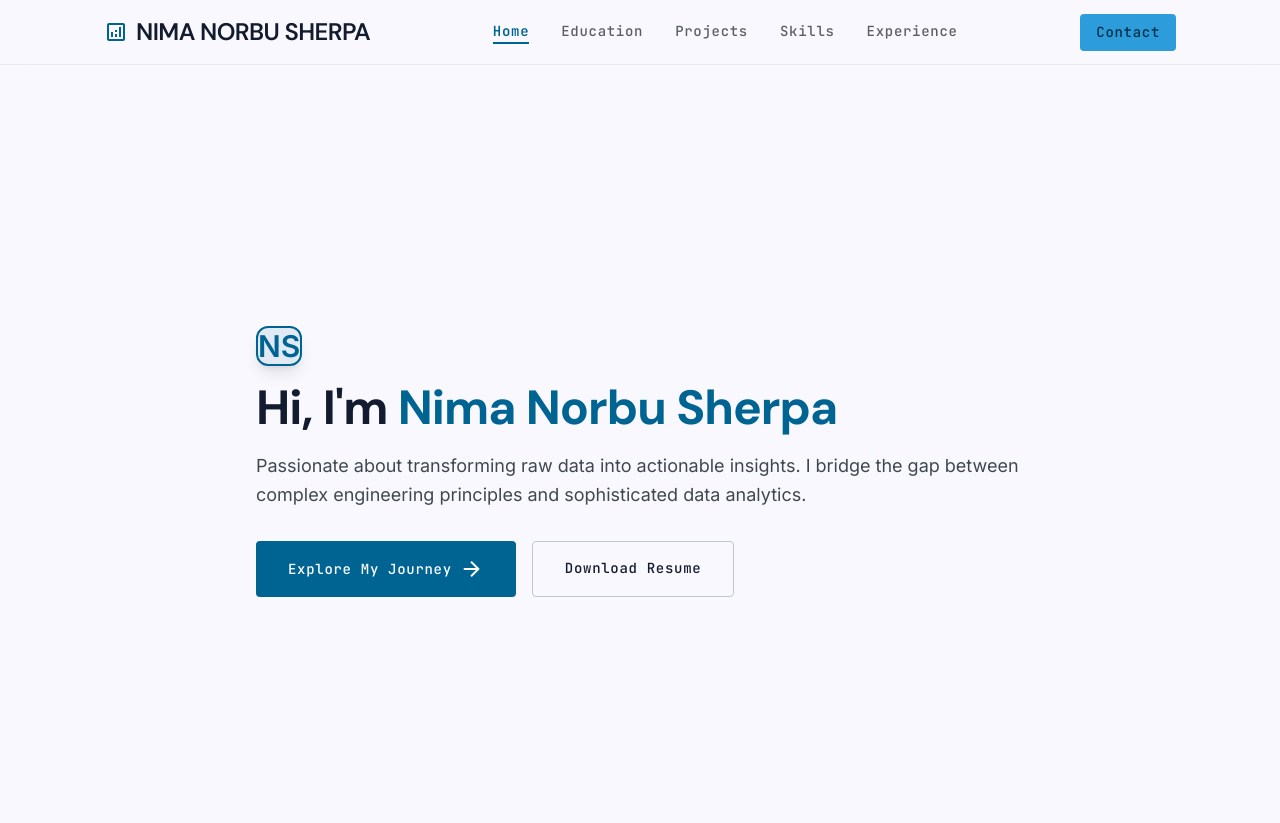
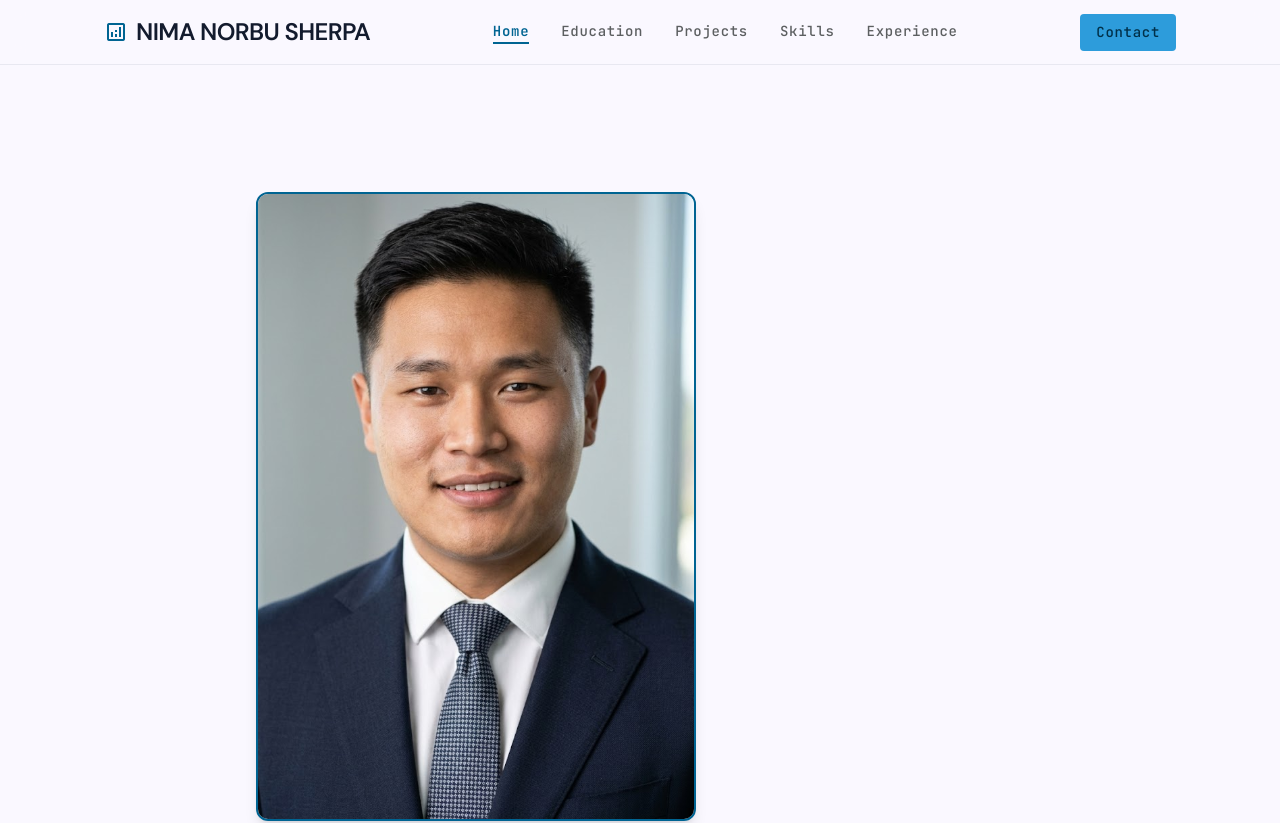
Before and after one commit to Nima-vd/Portfolio, a React (Vite) app: page / in a window 1280 px wide. Shown: the top 823 px of the page. Built offline with nearby package versions, Linux system fonts and the light colour scheme.

Commit message:
Profile update

```diff
--- a/src/components/Hero.jsx
+++ b/src/components/Hero.jsx
@@ -1,6 +1,32 @@
-import React from 'react'
+import React, { useEffect, useState } from 'react'
+import localProfile from '../assets/profile.png'
 
 export default function Hero() {
+  const [imgSrc, setImgSrc] = useState(null)
+  const [imgLoaded, setImgLoaded] = useState(false)
+
+  useEffect(() => {
+    // Prefer a local static image bundled with the app when present
+    if (localProfile) {
+      setImgSrc(localProfile)
+      setImgLoaded(true)
+      return
+    }
+
+    // If no local image, prefer explicit env URL (VITE_PROFILE_IMAGE_URL)
+    const envUrl = import.meta.env.VITE_PROFILE_IMAGE_URL
+    if (envUrl) {
+      const img = new Image()
+      img.src = envUrl
+      img.onload = () => {
+        setImgSrc(envUrl)
+        setImgLoaded(true)
+      }
+      img.onerror = () => setImgLoaded(false)
+      return
+    }
+  }, [])
+
   return (
     <section
       className="relative overflow-hidden min-h-[795px] flex items-center"
@@ -11,9 +37,17 @@ export default function Hero() {
 
           {/* Profile Image + Badge */}
           <div className="flex items-center gap-3 mb-stack-sm">
-            <div className="w-22 h-23 rounded-full border-2 border-primary shadow-lg bg-primary/10 flex items-center justify-center text-primary text-3xl font-semibold">
-              NS
-            </div>
+            {imgLoaded && imgSrc ? (
+              <img
+                src={imgSrc}
+                alt="Nima Norbu Sherpa"
+                className="w-22 h-23 rounded-full object-cover border-2 border-primary shadow-lg"
+              />
+            ) : (
+              <div className="w-22 h-23 rounded-full border-2 border-primary shadow-lg bg-primary/10 flex items-center justify-center text-primary text-3xl font-semibold">
+                NS
+              </div>
+            )}
           </div>
 
           <h1 className="font-display-lg-mobile md:font-display-lg text-display-lg-mobile md:text-display-lg text-on-surface mb-stack-sm">
```
